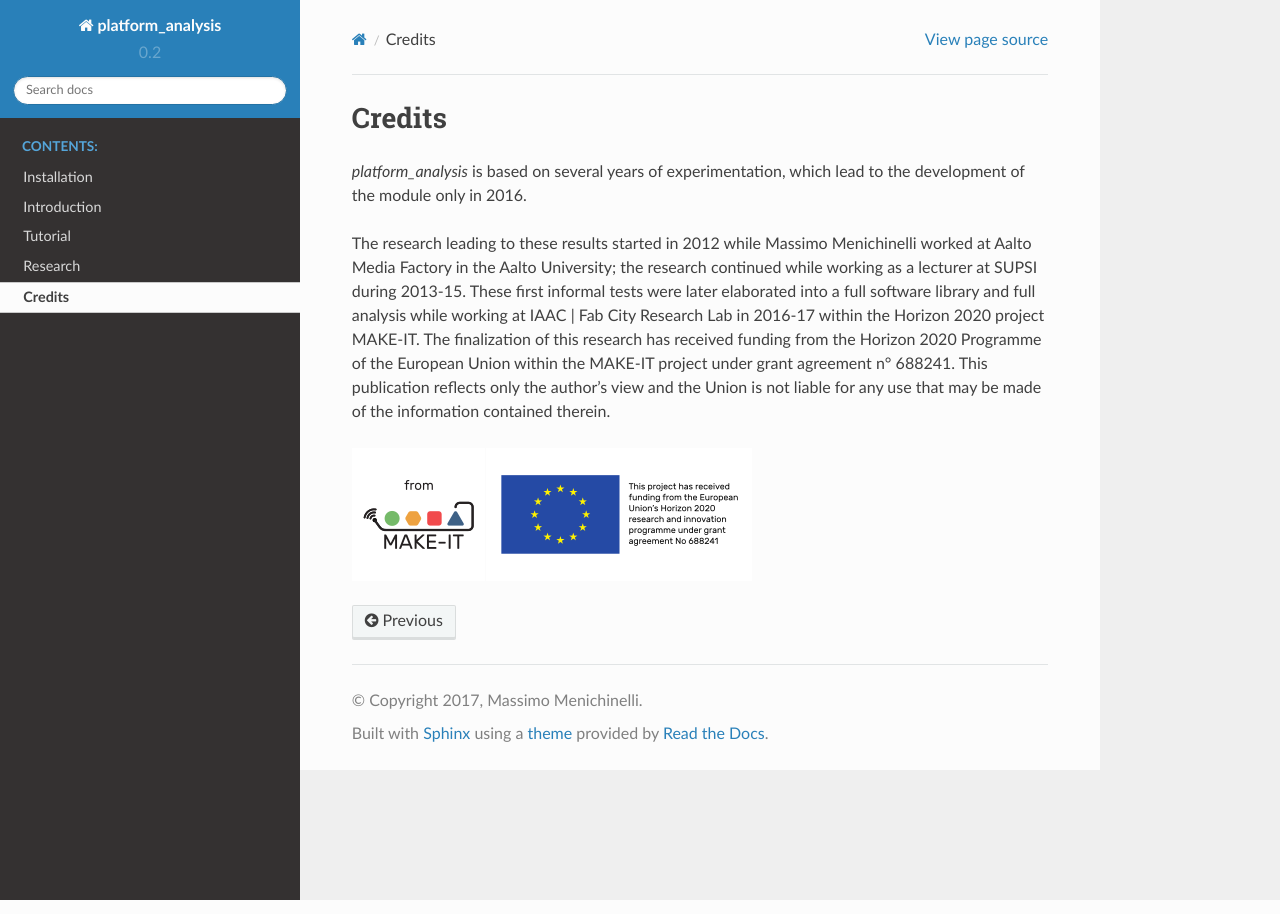
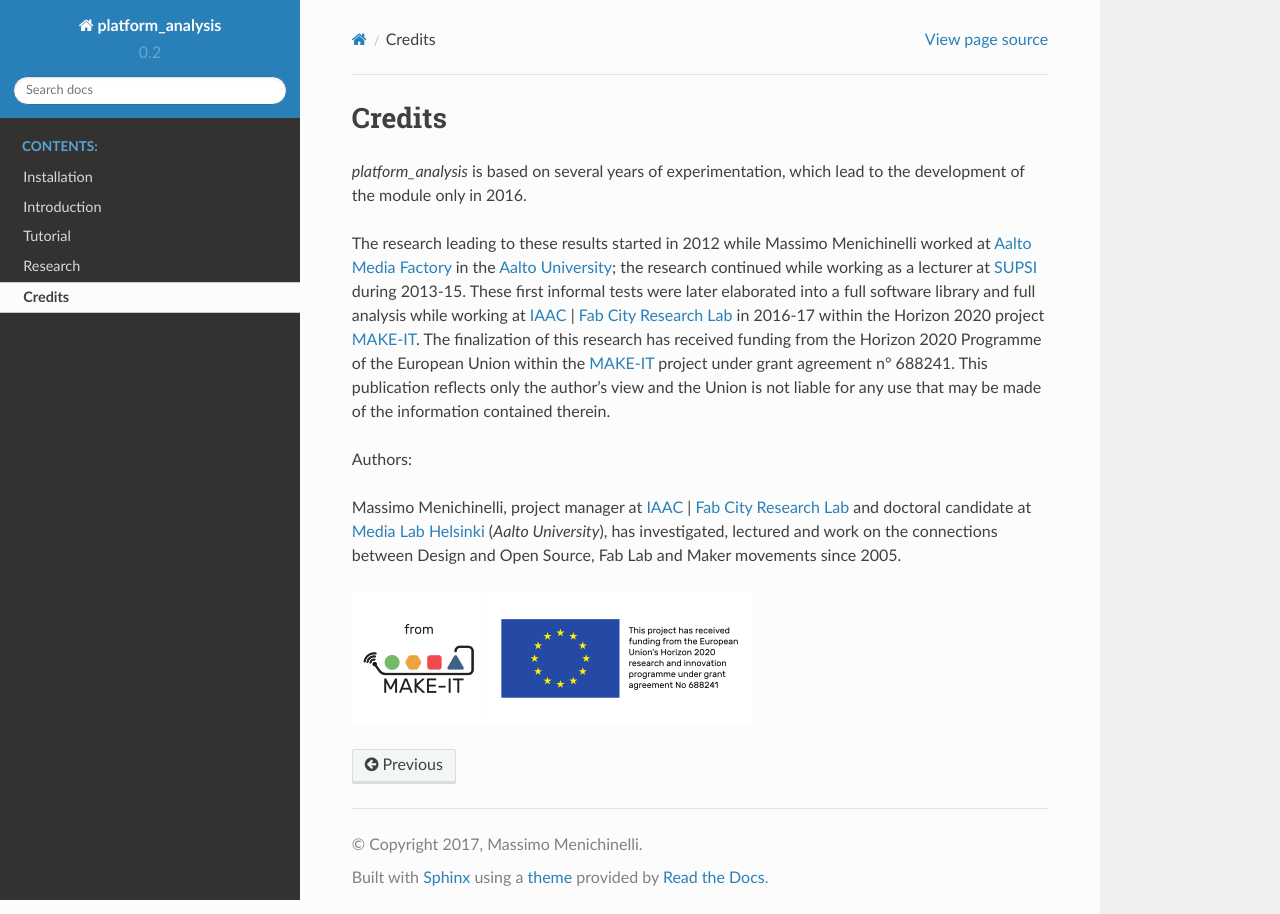
Before and after one commit to openp2pdesign/platform_analysis, a Sphinx documentation site: the page built from doc/credits.rst, in a window 1280 px wide. Built offline with Sphinx 7.4.7 and the Read the Docs theme 2.0.0, drawn with Linux system fonts in a browser that asks for light colours.

Commit message:
Update credits in doc

```diff
--- a/doc/credits.rst
+++ b/doc/credits.rst
@@ -3,11 +3,20 @@ Credits
 
 *platform_analysis* is based on several years of experimentation, which lead to the development of the module only in 2016.
 
-The research leading to these results started in 2012 while Massimo Menichinelli worked at Aalto Media Factory in the Aalto University; the research continued while working as a lecturer at SUPSI during 2013-15. These first informal tests were later elaborated into a full software library and full analysis while working at IAAC | Fab City Research Lab in 2016-17 within the Horizon 2020 project MAKE-IT. The finalization of this research has
-received funding from the Horizon 2020 Programme of the European Union within the MAKE-IT project under grant agreement n° 688241. This publication reflects only the author’s view and the Union is not liable for any use that may be made of the information contained therein.
+The research leading to these results started in 2012 while Massimo Menichinelli worked at `Aalto Media Factory`_ in the `Aalto University`_; the research continued while working as a lecturer at SUPSI_ during 2013-15. These first informal tests were later elaborated into a full software library and full analysis while working at IAAC_ | `Fab City Research Lab`_ in 2016-17 within the Horizon 2020 project MAKE-IT_. The finalization of this research has
+received funding from the Horizon 2020 Programme of the European Union within the MAKE-IT_ project under grant agreement n° 688241. This publication reflects only the author’s view and the Union is not liable for any use that may be made of the information contained therein.
+
+Authors:
+
+Massimo Menichinelli, project manager at IAAC_ | `Fab City Research Lab`_ and doctoral candidate at `Media Lab Helsinki`_ (`Aalto University`), has investigated, lectured and work on the connections between Design and Open Source, Fab Lab and Maker movements since 2005.
 
 .. image:: images/from_30.png
    :target: http://make-it.io/
 
-.. _pypi: https://pypi.python.org/pypi/platform_analysis/0.20
-.. _GitHub: https://github.com/openp2pdesign/platform_analysis
+.. _MAKE-IT: http://make-it.io/
+.. _IAAC: https://iaac.net/
+.. _Fab City Research Lab: http://fablabbcn.org/
+.. _Aalto Media Factory: http://mediafactory.aalto.fi/
+.. _Aalto University: http://www.aalto.fi/en/
+.. _SUPSI: https://www.maind.supsi.ch/
+.. _Media Lab Helsinki: https://medialab.aalto.fi/
```
